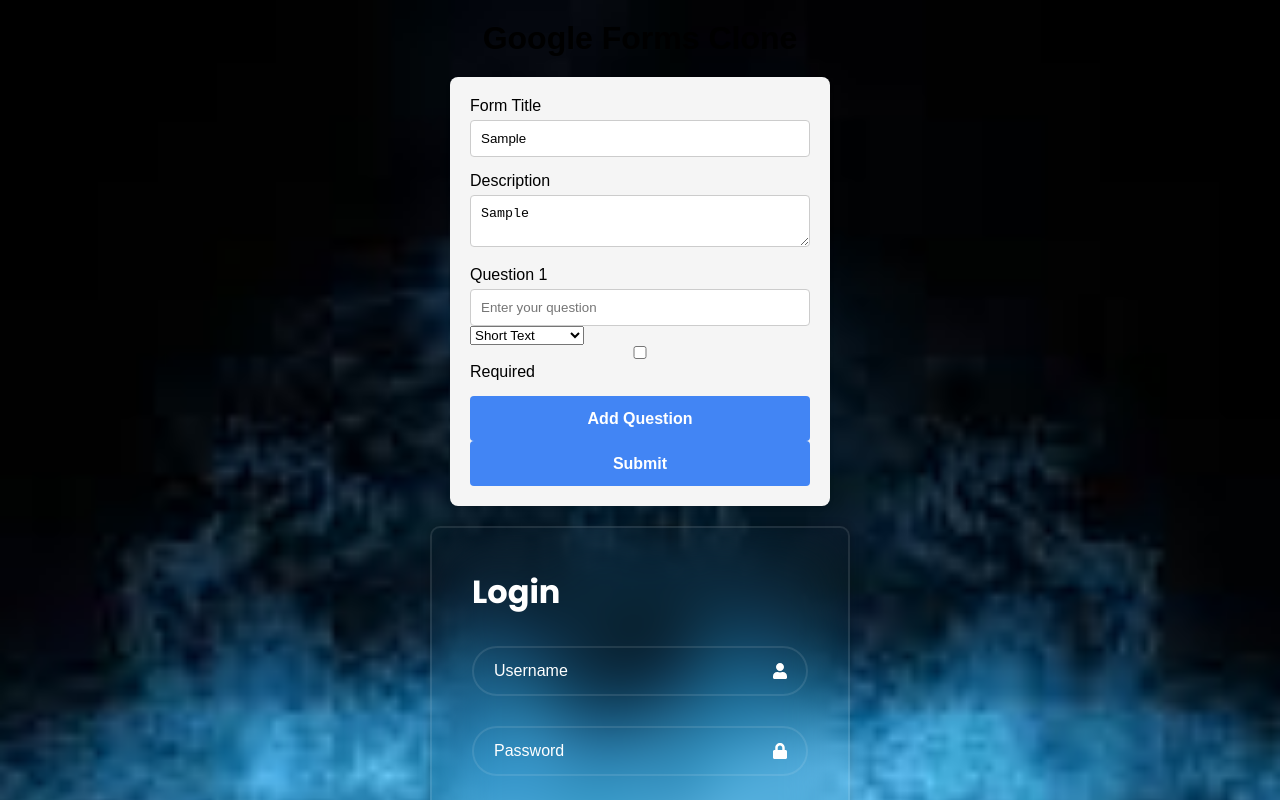
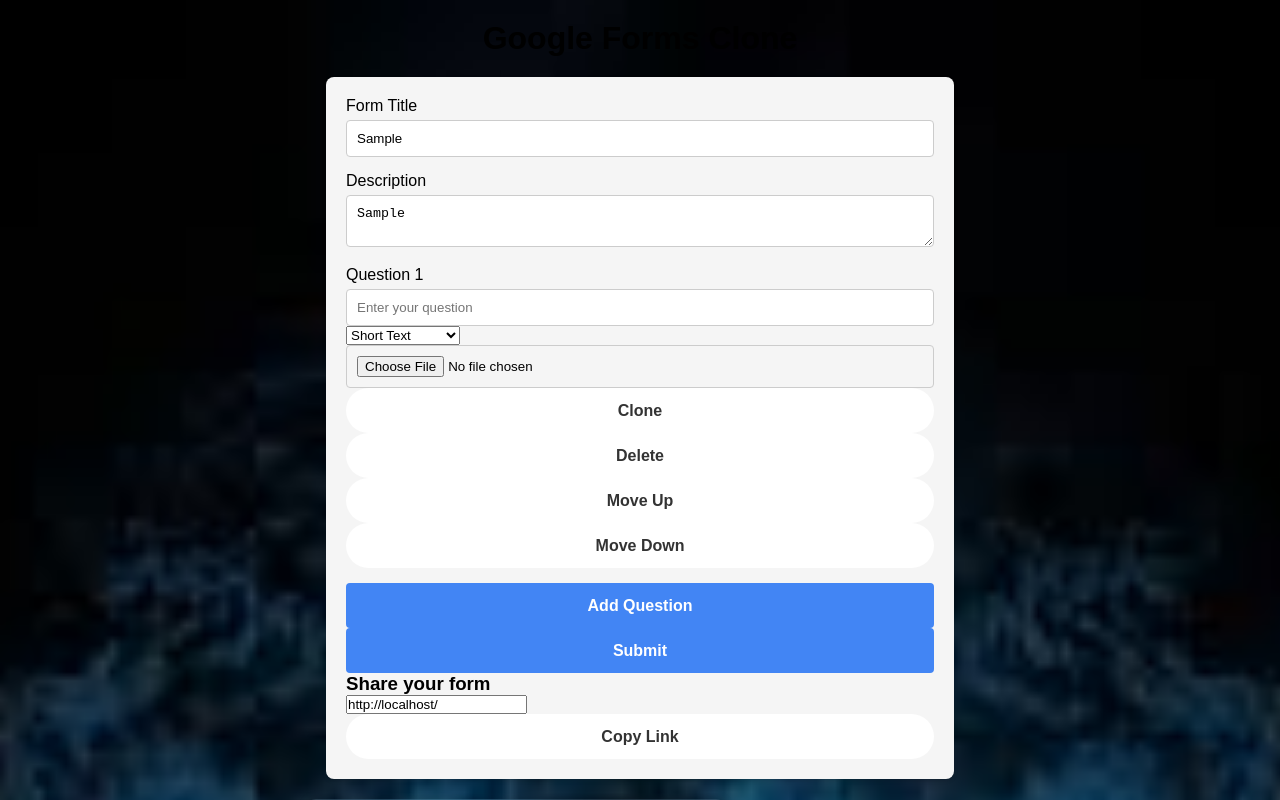
Before and after one commit to Marta-I601/Baze_2, a React (Create React App) app: page / in a window 1280 px wide. Both pictures are taken after typing "Sample", "Sample" into the empty fields and a click on the button "Add Question". Shown: the top 800 px of the page. Built offline with nearby package versions, Linux system fonts and the light colour scheme.

Commit message:
Update GoogleFormsPage.jsx
Mislim da fali jos jedna tacka

```diff
--- a/src/components/GoogleFormsPage/GoogleFormsPage.jsx
+++ b/src/components/GoogleFormsPage/GoogleFormsPage.jsx
@@ -16,12 +16,35 @@
             options: [],
             min: null,
             max: null,
-            step: null
+            step: null,
+            image: null
         }]);
     };
 
     const updateQuestion = (id, field, value) => {
         setQuestions(questions.map(q => q.id === id ? { ...q, [field]: value } : q));
+    };
+
+    const cloneQuestion = (id) => {
+        const questionToClone = questions.find(q => q.id === id);
+        if (questionToClone) {
+            setQuestions([...questions, { ...questionToClone, id: questions.length + 1 }]);
+        }
+    };
+
+    const deleteQuestion = (id) => {
+        setQuestions(questions.filter(q => q.id !== id));
+    };
+
+    const moveQuestion = (id, direction) => {
+        const index = questions.findIndex(q => q.id === id);
+        if (index < 0) return;
+        const newQuestions = [...questions];
+        const newIndex = index + direction;
+        if (newIndex >= 0 && newIndex < questions.length) {
+            [newQuestions[index], newQuestions[newIndex]] = [newQuestions[newIndex], newQuestions[index]];
+            setQuestions(newQuestions);
+        }
     };
 
     const handleSubmit = (e) => {
@@ -55,7 +78,7 @@
                             onChange={(e) => setFormDescription(e.target.value)}
                         ></textarea>
                     </div>
-                    {questions.map((q) => (
+                    {questions.map((q, index) => (
                         <div className="form-group" key={q.id}>
                             <label>Question {q.id}</label>
                             <input
@@ -76,60 +99,24 @@
                                 <option value="date">Date</option>
                                 <option value="time">Time</option>
                             </select>
-                            {q.type === "multipleChoice" || q.type === "singleChoice" ? (
-                                <div>
-                                    <button type="button" onClick={() => updateQuestion(q.id, "options", [...q.options, ""])}>
-                                        Add Option
-                                    </button>
-                                    {q.options.map((opt, idx) => (
-                                        <input
-                                            key={idx}
-                                            type="text"
-                                            placeholder={`Option ${idx + 1}`}
-                                            value={opt}
-                                            onChange={(e) => {
-                                                const newOptions = [...q.options];
-                                                newOptions[idx] = e.target.value;
-                                                updateQuestion(q.id, "options", newOptions);
-                                            }}
-                                        />
-                                    ))}
-                                </div>
-                            ) : null}
-                            {q.type === "number" ? (
-                                <div>
-                                    <input
-                                        type="number"
-                                        placeholder="Min"
-                                        onChange={(e) => updateQuestion(q.id, "min", e.target.value)}
-                                    />
-                                    <input
-                                        type="number"
-                                        placeholder="Max"
-                                        onChange={(e) => updateQuestion(q.id, "max", e.target.value)}
-                                    />
-                                    <input
-                                        type="number"
-                                        placeholder="Step"
-                                        onChange={(e) => updateQuestion(q.id, "step", e.target.value)}
-                                    />
-                                </div>
-                            ) : null}
+                            <input type="file" onChange={(e) => updateQuestion(q.id, "image", e.target.files[0])} />
+                            {q.image && <img src={URL.createObjectURL(q.image)} alt="Question Image" className="question-image" />}
                             <div>
-                                <label>
-                                    <input
-                                        type="checkbox"
-                                        checked={q.required}
-                                        onChange={(e) => updateQuestion(q.id, "required", e.target.checked)}
-                                    />
-                                    Required
-                                </label>
+                                <button type="button" onClick={() => cloneQuestion(q.id)}>Clone</button>
+                                <button type="button" onClick={() => deleteQuestion(q.id)}>Delete</button>
+                                <button type="button" onClick={() => moveQuestion(q.id, -1)}>Move Up</button>
+                                <button type="button" onClick={() => moveQuestion(q.id, 1)}>Move Down</button>
                             </div>
                         </div>
                     ))}
                     <button type="button" className="form-button" onClick={addQuestion}>Add Question</button>
                     <button type="submit" className="form-button">Submit</button>
                 </form>
+                <div>
+                    <h3>Share your form</h3>
+                    <input type="text" value={window.location.href} readOnly />
+                    <button onClick={() => navigator.clipboard.writeText(window.location.href)}>Copy Link</button>
+                </div>
             </main>
         </div>
     );
```
